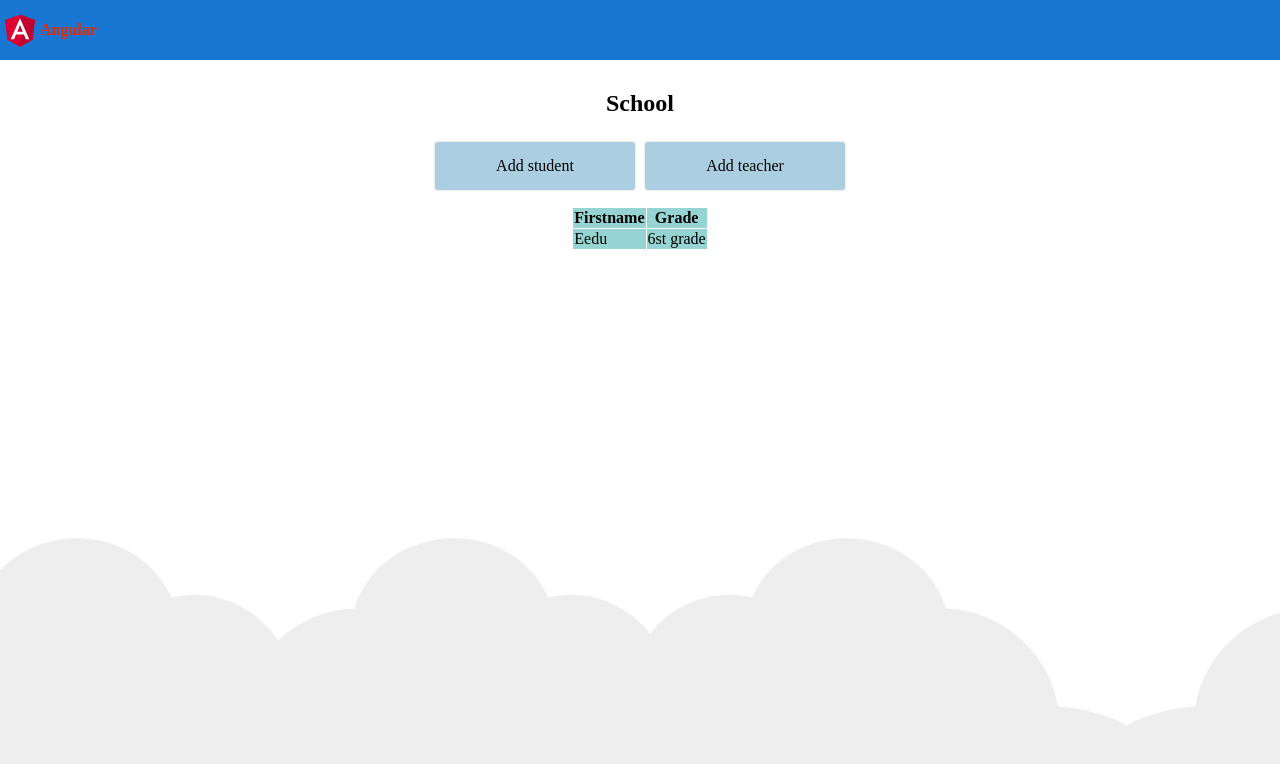
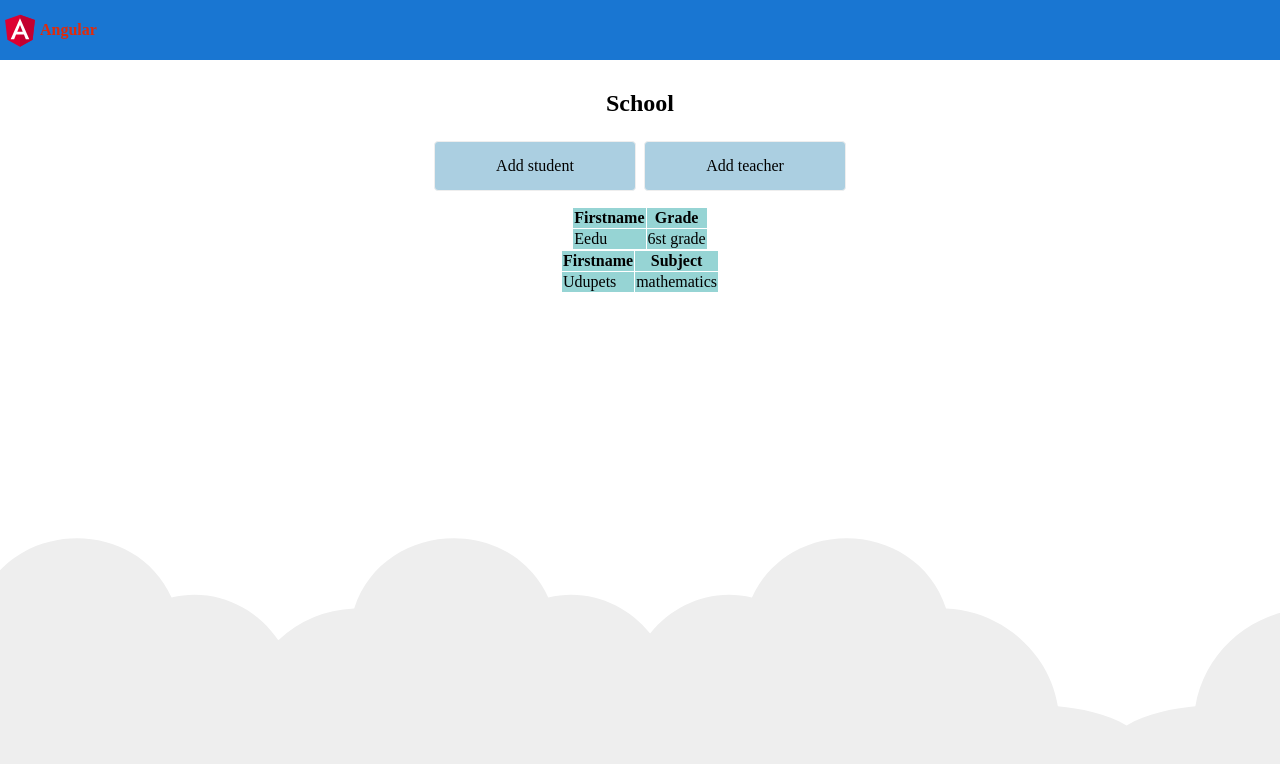
Before and after one commit to priit79/angular_student_teacher, an Angular app: page / in a window 1280 px wide. Shown: the top 764 px of the page. Built offline with nearby package versions, Linux system fonts and the light colour scheme.

Commit message:
add teacher table

```diff
--- a/src/app/app.component.html
+++ b/src/app/app.component.html
@@ -110,7 +110,6 @@
   </div>
 
   <!--Table of students-->
-  <div>
     <table *ngIf="students.length">
       <tr>
         <th>Firstname</th>
@@ -121,7 +120,21 @@
         <td>{{item.grade}}</td>
       </tr>
     </table>
-  </div>
+
+  <!--Table of teachers-->
+    <table *ngIf="teachers.length">
+      <tr>
+        <th>Firstname</th>
+        <th>Subject</th>
+      </tr>
+      <tr *ngFor="let item of teachers">
+        <td>{{item.name}}</td>
+        <td>{{item.subject}}</td>
+      </tr>
+    </table>
+
+
+
 
   <svg id="clouds" xmlns="http://www.w3.org/2000/svg" width="2611.084" height="485.677" viewBox="0 0 2611.084 485.677">
     <title>Gray Clouds Background</title>
--- a/src/app/app.component.ts
+++ b/src/app/app.component.ts
@@ -1,5 +1,6 @@
 import {Component, OnInit} from '@angular/core';
 import {Student} from "./school/shared/models/Student";
+import {Teacher} from "./school/shared/models/Teacher";
 
 
 
@@ -11,29 +12,38 @@ import {Student} from "./school/shared/models/Student";
 export class AppComponent implements OnInit {
   ngOnInit(): void {
     this.students = this.fetchStoodents();
+    this.teachers = this.fetchTeaachers();
   }
   title = 'angular-student-teacher-exercise';
 
   students: Student[] = [];
   studentNames: string[] = ['Imbi', 'Liisu', 'August'];
 
+  teachers: Teacher[] = [];
+  teacherNames: string[] = ['Vinod', 'Uche', 'Laur'];
+
+
   fetchStoodents(): Student[] {
     let stoodents: Student[] = [];
+    stoodents.push(new Student('Eedu', '6st grade'));
+    return stoodents;
+  }
 
-    stoodents.push(new Student('Eedu', '6st grade'));
-
-    return stoodents;
+  fetchTeaachers(): Teacher[] {
+    let teaachers: Teacher[] = [];
+    teaachers.push(new Teacher('Udupets', 'mathematics'))
+    return teaachers;
   }
 
   addStudent() {
     let studentName = this.studentNames.at(Math.floor(Math.random() * this.studentNames.length));
     // @ts-ignore
     this.students.push(new Student(studentName, '10th grade'))
-
-
   }
 
   addTeacher() {
-
+    let teacherName = this.teacherNames.at(Math.floor(Math.random() * this.teacherNames.length));
+    // @ts-ignore
+    this.teachers.push(new Teacher(teacherName, 'programming'))
   }
 }
```
Also changed, not shown: src/app/school/school.component.html (deleted, +0 -10 lines), src/app/school/school.component.css (deleted), src/app/school/school.component.ts (added), 1 other file (tests, documents, lock files or other folders).
